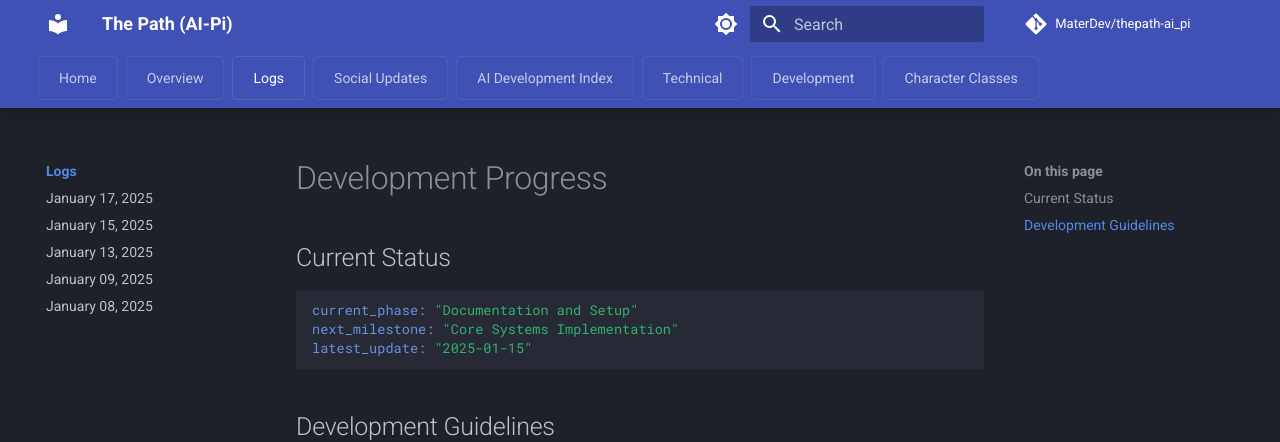
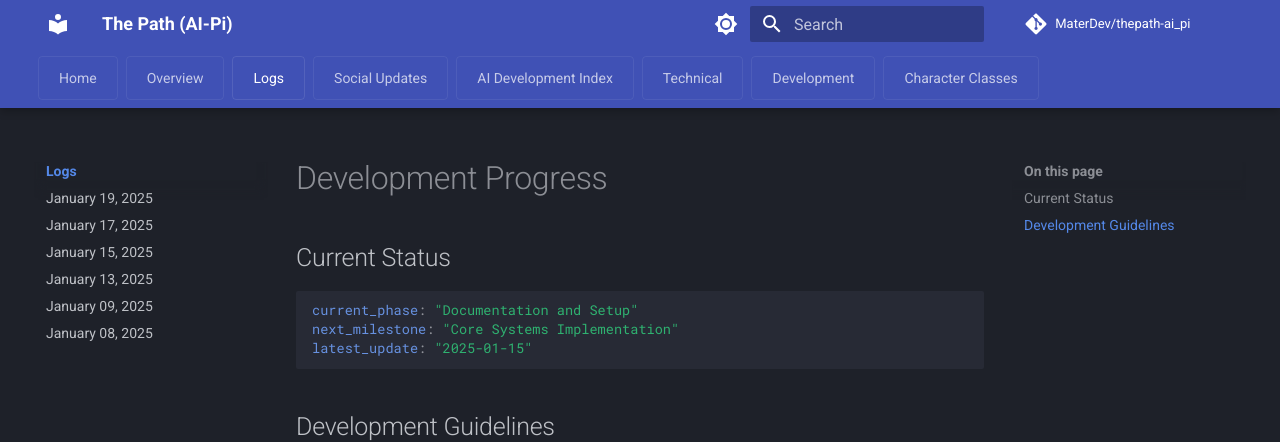
Before and after one commit to MaterDev/thepath-ai_pi, an MkDocs documentation site: the page built from docs/meta/logs/index.md, in a window 1280 px wide. Shown: the top 442 px of the page. Built offline with MkDocs 1.6.1 and Material for MkDocs 9.7.7, drawn with Linux system fonts in a browser that asks for light colours; comment, search, counter and statistics services are not loaded.

Commit message:
update mkdocs log links

```diff
--- a/mkdocs.yml
+++ b/mkdocs.yml
@@ -34,7 +34,7 @@ theme:
     text: Roboto
     code: Roboto Mono
 extra_css:
-  - stylesheets/extra.css
+- stylesheets/extra.css
 markdown_extensions:
 - pymdownx.highlight:
     anchor_linenums: true
@@ -72,6 +72,7 @@ nav:
   - Research Objectives: overview/research-objectives.md
 - Logs:
   - Overview: meta/logs/index.md
+  - January 19, 2025: meta/logs/2025-01-19.md
   - January 17, 2025: meta/logs/2025-01-17.md
   - January 15, 2025: meta/logs/2025-01-15.md
   - January 13, 2025: meta/logs/2025-01-13.md
```
